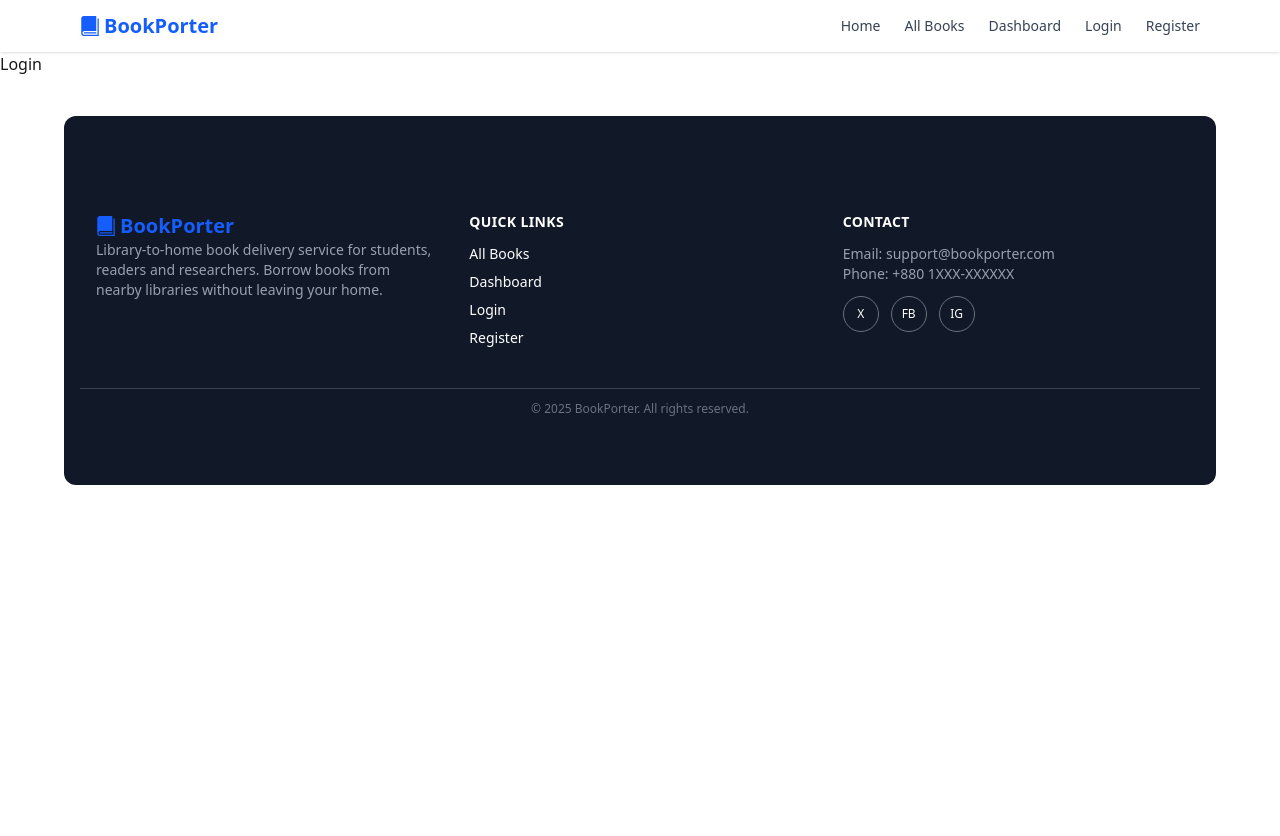
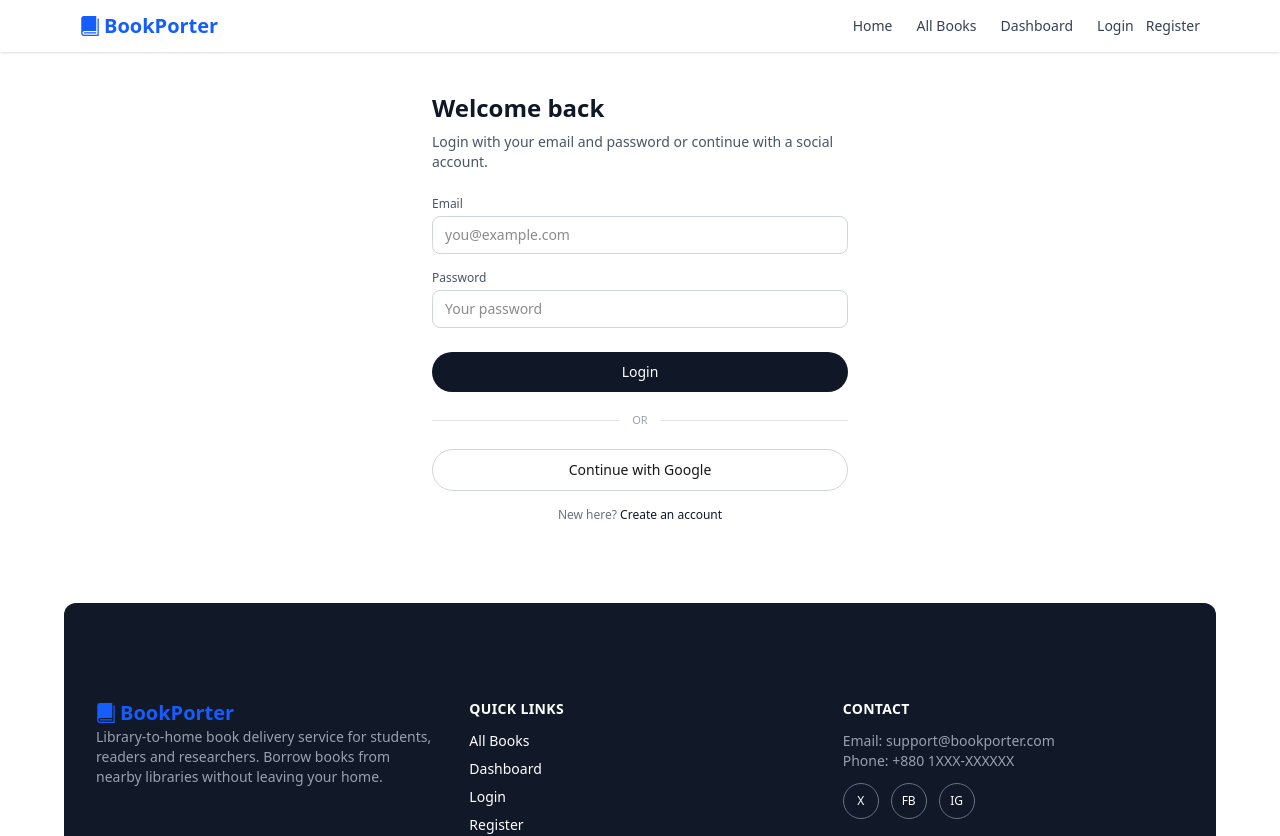
Before and after one commit to Hizbul38/book-porter-client, a React (Vite) app: page /login in a window 1280 px wide. Shown: the top 836 px of the page. Before the commit the page ends 800 px from the top, so only its background shows below. Built offline with nearby package versions, Linux system fonts and the light colour scheme; no server answers.

Commit message:
add login page

```diff
--- a/src/Components/Navbar.jsx
+++ b/src/Components/Navbar.jsx
@@ -1,10 +1,15 @@
-import { useState } from "react";
+import { useState, useContext } from "react";
 import { ImBook } from "react-icons/im";
 import { Link, NavLink } from "react-router-dom";
-
+import { AuthContext } from "../Providers/AuthProvider";
 
 const Navbar = () => {
   const [open, setOpen] = useState(false);
+  const { user, logout } = useContext(AuthContext);
+
+  const handleLogout = () => {
+    logout().catch((err) => console.error(err));
+  };
 
   return (
     <nav className="bg-white shadow-sm">
@@ -27,6 +32,37 @@ const Navbar = () => {
           <NavLink to="/dashboard" className="text-gray-700">
             Dashboard
           </NavLink>
+
+          {/* ✅ Auth part */}
+          {user ? (
+            // logged in: show avatar + logout
+            <div className="flex items-center gap-3">
+              <div className="flex items-center gap-2">
+                {user.photoURL ? (
+                  <img
+                    src={user.photoURL}
+                    alt={user.displayName || "User"}
+                    className="w-8 h-8 rounded-full object-cover border"
+                  />
+                ) : (
+                  <div className="w-8 h-8 rounded-full bg-blue-100 flex items-center justify-center text-xs font-semibold text-blue-700">
+                    {(user.displayName && user.displayName[0]) || "U"}
+                  </div>
+                )}
+                <span className="text-xs text-gray-700 hidden lg:inline">
+                  {user.displayName || "User"}
+                </span>
+              </div>
+              <button
+                onClick={handleLogout}
+                className="text-xs px-3 py-1 rounded-full border border-gray-300 hover:bg-gray-100"
+              >
+                Logout
+              </button>
+            </div>
+          ) : (
+            // not logged in: show login + register
+            <div className="flex items-center gap-3">
               <Link to="/login" className="text-gray-700">
                 Login
               </Link>
@@ -36,6 +72,8 @@ const Navbar = () => {
               >
                 Register
               </Link>
+            </div>
+          )}
         </div>
 
         {/* Mobile button */}
@@ -49,12 +87,16 @@ const Navbar = () => {
 
       {/* Mobile menu */}
       {open && (
-        <div className="md:hidden px-4 py-2 space-y-2 text-sm bg-white">
+        <div className="md:hidden px-4 py-2 space-y-2 text-sm bg-white border-t">
           <NavLink to="/" onClick={() => setOpen(false)} className="block">
             Home
           </NavLink>
-          <NavLink to="/books" onClick={() => setOpen(false)} className="block">
-            Books
+          <NavLink
+            to="/all-books"
+            onClick={() => setOpen(false)}
+            className="block"
+          >
+            All Books
           </NavLink>
           <NavLink
             to="/dashboard"
@@ -63,20 +105,54 @@ const Navbar = () => {
           >
             Dashboard
           </NavLink>
+
+          {/* ✅ Mobile auth part */}
+          {user ? (
+            <div className="mt-3 flex items-center justify-between">
+              <div className="flex items-center gap-2">
+                {user.photoURL ? (
+                  <img
+                    src={user.photoURL}
+                    alt={user.displayName || "User"}
+                    className="w-8 h-8 rounded-full object-cover border"
+                  />
+                ) : (
+                  <div className="w-8 h-8 rounded-full bg-blue-100 flex items-center justify-center text-xs font-semibold text-blue-700">
+                    {(user.displayName && user.displayName[0]) || "U"}
+                  </div>
+                )}
+                <span className="text-xs text-gray-700">
+                  {user.displayName || "User"}
+                </span>
+              </div>
+              <button
+                onClick={() => {
+                  handleLogout();
+                  setOpen(false);
+                }}
+                className="text-xs px-3 py-1 rounded-full border border-gray-300 hover:bg-gray-100"
+              >
+                Logout
+              </button>
+            </div>
+          ) : (
+            <div className="pt-2 space-y-1">
               <Link
                 to="/login"
                 onClick={() => setOpen(false)}
-            className="block mt-2"
+                className="block"
               >
                 Login
               </Link>
               <Link
                 to="/register"
                 onClick={() => setOpen(false)}
-            className="block "
+                className="block"
               >
                 Register
               </Link>
+            </div>
+          )}
         </div>
       )}
     </nav>
--- /dev/null
+++ b/src/Firebase/firebase.config.js
@@ -0,0 +1,13 @@
+// src/firebase/firebase.config.js
+import { initializeApp } from "firebase/app";
+
+const firebaseConfig = {
+  apiKey: import.meta.env.VITE_FIREBASE_API_KEY,
+  authDomain: import.meta.env.VITE_FIREBASE_AUTH_DOMAIN,
+  projectId: import.meta.env.VITE_FIREBASE_PROJECT_ID,
+  storageBucket: import.meta.env.VITE_FIREBASE_STORAGE_BUCKET,
+  messagingSenderId: import.meta.env.VITE_FIREBASE_MESSAGING_SENDER_ID,
+  appId: import.meta.env.VITE_FIREBASE_APP_ID,
+};
+
+export const app = initializeApp(firebaseConfig);
--- a/src/Pages/Login.jsx
+++ b/src/Pages/Login.jsx
@@ -1,11 +1,117 @@
-import React from 'react';
+import { useContext, useState } from "react";
+import { Link, useLocation, useNavigate } from "react-router-dom";
+import { AuthContext } from "../Providers/AuthProvider";
 
 const Login = () => {
-    return (
-        <div>
-            Login
+  const { loginUser, loginWithGoogle } = useContext(AuthContext);
+  const [error, setError] = useState("");
+  const [loading, setLoading] = useState(false);
+  const navigate = useNavigate();
+  const location = useLocation();
+
+  const from = location.state?.from?.pathname || "/";
+
+  const handleLogin = (e) => {
+    e.preventDefault();
+    setError("");
+    setLoading(true);
+
+    const form = e.target;
+    const email = form.email.value;
+    const password = form.password.value;
+
+    loginUser(email, password)
+      .then(() => {
+        form.reset();
+        navigate(from, { replace: true });
+      })
+      .catch((err) => {
+        console.error(err);
+        setError("Invalid email or password.");
+      })
+      .finally(() => setLoading(false));
+  };
+
+  const handleGoogleLogin = () => {
+    setError("");
+    setLoading(true);
+    loginWithGoogle()
+      .then(() => {
+        navigate(from, { replace: true });
+      })
+      .catch((err) => {
+        console.error(err);
+        setError("Google login failed. Try again.");
+      })
+      .finally(() => setLoading(false));
+  };
+
+  return (
+    <section className="py-10">
+      <div className="max-w-md mx-auto px-4">
+        <h1 className="text-2xl font-bold text-gray-900 mb-2">Welcome back</h1>
+        <p className="text-sm text-gray-600 mb-6">
+          Login with your email and password or continue with a social account.
+        </p>
+
+        <form onSubmit={handleLogin} className="space-y-4">
+          <div>
+            <label className="block text-xs text-gray-600 mb-1">Email</label>
+            <input
+              type="email"
+              name="email"
+              required
+              className="w-full border border-gray-300 rounded-lg px-3 py-2 text-sm outline-none focus:border-blue-500"
+              placeholder="you@example.com"
+            />
+          </div>
+
+          <div>
+            <label className="block text-xs text-gray-600 mb-1">
+              Password
+            </label>
+            <input
+              type="password"
+              name="password"
+              required
+              className="w-full border border-gray-300 rounded-lg px-3 py-2 text-sm outline-none focus:border-blue-500"
+              placeholder="Your password"
+            />
+          </div>
+
+          {error && <p className="text-xs text-red-500">{error}</p>}
+
+          <button
+            type="submit"
+            disabled={loading}
+            className="w-full mt-2 px-4 py-2.5 rounded-full bg-gray-900 text-white text-sm font-medium hover:bg-gray-800 disabled:opacity-60"
+          >
+            {loading ? "Logging in..." : "Login"}
+          </button>
+        </form>
+
+        <div className="flex items-center gap-3 my-5">
+          <div className="h-px bg-gray-200 flex-1" />
+          <span className="text-[11px] uppercase text-gray-400">or</span>
+          <div className="h-px bg-gray-200 flex-1" />
         </div>
-    );
+
+        <button
+          onClick={handleGoogleLogin}
+          className="w-full border border-gray-300 rounded-full px-4 py-2.5 text-sm flex items-center justify-center gap-2 hover:bg-gray-50"
+        >
+          <span>Continue with Google</span>
+        </button>
+
+        <p className="mt-4 text-xs text-gray-500 text-center">
+          New here?{" "}
+          <Link to="/register" className="text-gray-900 font-medium">
+            Create an account
+          </Link>
+        </p>
+      </div>
+    </section>
+  );
 };
 
 export default Login;
--- /dev/null
+++ b/src/Providers/AuthProvider.jsx
@@ -0,0 +1,75 @@
+// src/Providers/AuthProvider.jsx
+import { createContext, useEffect, useState } from "react";
+import {
+  getAuth,
+  onAuthStateChanged,
+  signInWithEmailAndPassword,
+  createUserWithEmailAndPassword,
+  signOut,
+  GoogleAuthProvider,
+  signInWithPopup,
+  updateProfile,
+} from "firebase/auth";
+import { app } from "../Firebase/firebase.config";
+
+
+export const AuthContext = createContext(null); // important
+
+const auth = getAuth(app);
+const googleProvider = new GoogleAuthProvider();
+
+const AuthProvider = ({ children }) => {
+  const [user, setUser] = useState(null);
+  const [loading, setLoading] = useState(true);
+
+  const registerUser = (email, password) => {
+    setLoading(true);
+    return createUserWithEmailAndPassword(auth, email, password);
+  };
+
+  const loginUser = (email, password) => {
+    setLoading(true);
+    return signInWithEmailAndPassword(auth, email, password);
+  };
+
+  const loginWithGoogle = () => {
+    setLoading(true);
+    return signInWithPopup(auth, googleProvider);
+  };
+
+  const updateUserProfile = (name, photoURL) => {
+    if (!auth.currentUser) return;
+    return updateProfile(auth.currentUser, { displayName: name, photoURL });
+  };
+
+  const logout = () => {
+    setLoading(true);
+    return signOut(auth);
+  };
+
+  useEffect(() => {
+    const unSub = onAuthStateChanged(auth, (currentUser) => {
+      setUser(currentUser);
+      setLoading(false);
+    });
+    return () => unSub();
+  }, []);
+
+  const authInfo = {
+    user,
+    loading,
+    registerUser,
+    loginUser,
+    loginWithGoogle,
+    updateUserProfile,
+    logout,
+  };
+
+  return (
+    <AuthContext.Provider value={authInfo}>
+      {children}
+    </AuthContext.Provider>
+  );
+};
+
+export default AuthProvider;
--- a/src/main.jsx
+++ b/src/main.jsx
@@ -3,9 +3,12 @@ import ReactDOM from "react-dom/client";
 import { RouterProvider } from "react-router-dom";
 import router from "./Routes/Router";
 import "./index.css";
+import AuthProvider from "./Providers/AuthProvider";
 
 ReactDOM.createRoot(document.getElementById("root")).render(
   <React.StrictMode>
-    <RouterProvider router={router} />
+    <AuthProvider>
+      <RouterProvider router={router} />
+    </AuthProvider>
   </React.StrictMode>
 );
```
Lines whose indentation alone changed are shown as unchanged.
